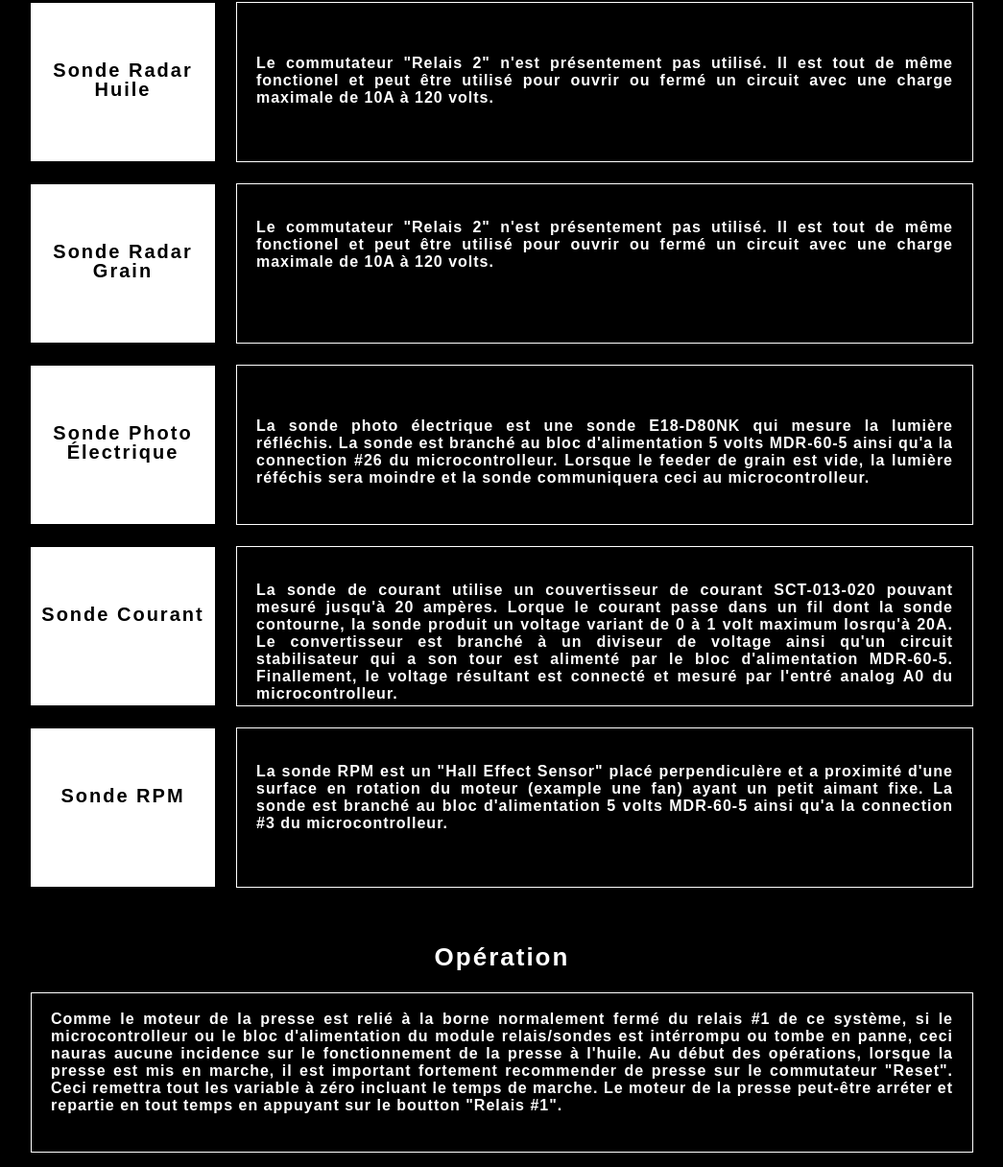
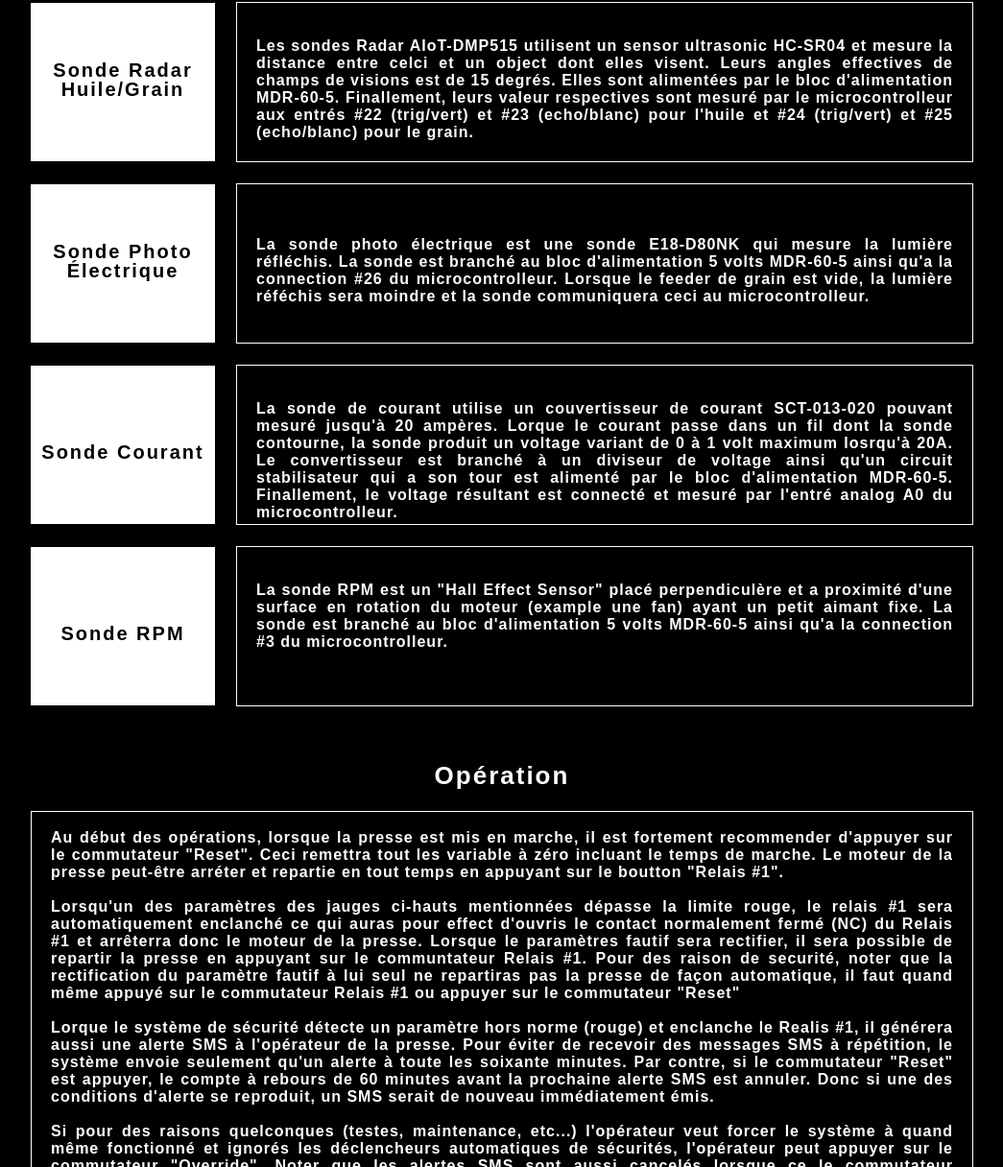
Before and after one commit to AIoT-Consulting/Nature_Highland_manual, a plain HTML site: page index.htm in a window 1280 px wide. Shown: the part 2285-3501 px from the top of the page at 96% size, without its empty margins (117-1162 px from the left). Drawn offline with Linux system fonts and the light colour scheme.

Commit message:
Update index.htm

```diff
--- a/index.htm
+++ b/index.htm
@@ -103,6 +103,18 @@ h5 {
 	letter-spacing:2px;
     text-align: center;
     }
+h6 {
+	margin:0;
+	height: auto;
+	font-family: arial;
+    text-align: justify;
+	color:white;
+    font-size:16px;
+	padding: 0px 20px;
+	letter-spacing:1px;
+    line-height: 18px;
+    border: 1px solid white;
+    }
 
 a:link, a:visited {
   background-color: #ffffff;
@@ -192,21 +204,17 @@ a:hover, a:active {
 <center><table id="table_data">
 <h2>Les Sondes</h2>
 <tr>
-	<td width="20%"><h3><br><br><br>Sonde Température</h3></td>
+	<td width="20%"><h3><br><br><br><br>Sonde Température</h3></td>
     <td width="80%"><h4><br>La sonde de température infrarouge AIoT-TMP53BE est reliée au microcontrolleur par un bus différentiel I2C. Ceci permet l'utilisation d'un fils Cat5 avec une longueur
     maximale de 100 pieds. Le capteur principal est le modèle MLX90614ESF de Melexis, de grade medical et très précis. Le champs visuel de la sonde est de 5 degrée. Donc, à une distance de 30 pouces,
     la sonde voit une surface de 2.6 pouces de diametre, à une distance de 10 pouces, la sonde voit une surface de 0.86 pouce. La formule pour calculer le diamètre vue par la sonde à une distance
     donnée d'un object est: Diamètre = tan(2.5) x Distance x 2. A titre d'information, la diode laser est calibrée pour être centrée sur un object à une distance de 30 pouces.</h4></td>
 </tr>
 <tr>
-	<td width="20%"><h3><br><br><br>Sonde Radar Huile</h3></td>
-    <td width="80%"><h4><br><br><br>Le commutateur "Relais 2" n'est présentement pas utilisé. Il est tout de même fonctionel et peut être utilisé pour ouvrir ou fermé un circuit avec une
-    charge maximale de 10A à 120 volts.</h4></td>
-</tr>
-<tr>
-	<td width="20%"><h3><br><br><br>Sonde Radar Grain</h3></td>
-    <td width="80%"><h4><br><br>Le commutateur "Relais 2" n'est présentement pas utilisé. Il est tout de même fonctionel et peut être utilisé pour ouvrir ou fermé un circuit avec une
-    charge maximale de 10A à 120 volts.</h4></td>
+	<td width="20%"><h3><br><br><br>Sonde Radar<br>Huile/Grain</h3></td>
+    <td width="80%"><h4><br><br>Les sondes Radar AIoT-DMP515 utilisent un sensor ultrasonic HC-SR04 et mesure la distance entre celci et un object dont elles visent. Leurs angles effectives de champs
+    de visions est de 15 degrés. Elles sont alimentées par le bloc d'alimentation MDR-60-5. Finallement, leurs valeur respectives sont mesuré par le microcontrolleur aux entrés #22 (trig/vert) et #23 (echo/blanc) pour
+    l'huile et #24 (trig/vert) et #25 (echo/blanc) pour le grain.</h4></td>
 </tr>
 <tr>
 	<td width="20%"><h3><br><br><br>Sonde Photo<br>Électrique</h3></td>
@@ -214,13 +222,13 @@ a:hover, a:active {
     ainsi qu'a la connection #26 du microcontrolleur. Lorsque le feeder de grain est vide, la lumière réféchis sera moindre et la sonde communiquera ceci au microcontrolleur.</h4></td>
 </tr>
 <tr>
-	<td width="20%"><h3><br><br><br>Sonde Courant</h3></td>
+	<td width="20%"><h3><br><br><br><br>Sonde Courant</h3></td>
     <td width="80%"><h4><br><br>La sonde de courant utilise un couvertisseur de courant SCT-013-020 pouvant mesuré jusqu'à 20 ampères. Lorque le courant passe dans un fil dont la sonde contourne,
     la sonde produit un voltage variant de 0 à 1 volt maximum losrqu'à 20A. Le convertisseur est branché à un diviseur de voltage ainsi qu'un circuit stabilisateur qui a son tour est alimenté par le bloc
     d'alimentation MDR-60-5. Finallement, le voltage résultant est connecté et mesuré par l'entré analog A0 du microcontrolleur.</h4></td></h4></td>
 </tr>
 <tr>
- 	<td width="20%"><h3><br><br><br>Sonde RPM</h3></td>
+ 	<td width="20%"><h3><br><br><br><br>Sonde RPM</h3></td>
     <td width="80%"><h4><br><br>La sonde RPM est un "Hall Effect Sensor" placé perpendiculère et a proximité d'une surface en rotation du moteur (example une fan) ayant un petit aimant fixe.
     La sonde est branché au bloc d'alimentation 5 volts MDR-60-5 ainsi qu'a la connection #3 du microcontrolleur.</h4></td>
 </tr>
@@ -229,10 +237,18 @@ a:hover, a:active {
 <center><table id="table_data">
 <h2>Opération</h2>
 <tr>
-	<td width="100%"><h4><br>Comme le moteur de la presse est relié à la borne normalement fermé du relais #1 de ce système, si le microcontrolleur ou le bloc d'alimentation du module relais/sondes
-        est intérrompu ou tombe en panne, ceci nauras aucune incidence sur le fonctionnement de la presse à l'huile. Au début des opérations, lorsque la presse est mis en marche, il est important
-        fortement recommender de presse sur le commutateur "Reset". Ceci remettra tout les variable à zéro incluant le temps de marche. Le moteur de la presse peut-être arréter et repartie en tout
-        temps en appuyant sur le boutton "Relais #1". </h4></td>
+	<td width="100%"><h6><br> Au début des opérations, lorsque la presse est mis en marche, il est fortement recommender d'appuyer sur le commutateur "Reset". Ceci remettra tout les variable à zéro
+        incluant le temps de marche. Le moteur de la presse peut-être arréter et repartie en tout temps en appuyant sur le boutton "Relais #1".<br><br>Lorsqu'un des paramètres des jauges ci-hauts mentionnées
+        dépasse la limite rouge, le relais #1 sera automatiquement enclanché ce qui auras pour effect d'ouvris le contact normalement fermé (NC) du Relais #1 et arrêterra donc le moteur de la presse. Lorsque le
+        paramètres fautif sera rectifier, il sera possible de repartir la presse en appuyant sur le communtateur Relais #1. Pour des raison de securité, noter que la rectification du paramètre fautif à lui seul
+        ne repartiras pas la presse de façon automatique, il faut quand même appuyé sur le commutateur Relais #1 ou appuyer sur le commutateur "Reset"<br><br>
+        Lorque le système de sécurité détecte un paramètre hors norme (rouge) et enclanche le Realis #1, il générera aussi une alerte SMS à l'opérateur de la presse. Pour éviter de recevoir des messages SMS
+        à répétition, le système envoie seulement qu'un alerte à toute les soixante minutes. Par contre, si le commutateur "Reset" est appuyer, le compte à rebours de 60 minutes avant la prochaine alerte
+        SMS est annuler. Donc si une des conditions d'alerte se reproduit, un SMS serait de nouveau immédiatement émis.<br><br>
+        Si pour des raisons quelconques (testes, maintenance, etc...) l'opérateur veut forcer le système à quand même fonctionné et ignorés les déclencheurs automatiques de sécurités, l'opérateur peut appuyer sur le
+        commutateur "Override". Noter que les alertes SMS sont aussi cancelés lorsque ce le commutateur "Override" est selectioné.<br><br>
+        Comme le moteur de la presse est relié à la borne normalement fermé du relais #1 de ce système, si le microcontrolleur ou le bloc d'alimentation du module relais/sondes
+        est intérrompu ou tombe en panne, ceci nauras aucune incidence sur le fonctionnement de la presse à l'huile.<br><br></h6></td>
 </tr>
 </table></center>
 <center><img src="https://aiot-consulting.github.io/Nature_Highland_manual/AIoT_Logo_blk_bg.png" alt="AIoT Consulting Logo" style="width:150px;height:150px;"></center>
```
